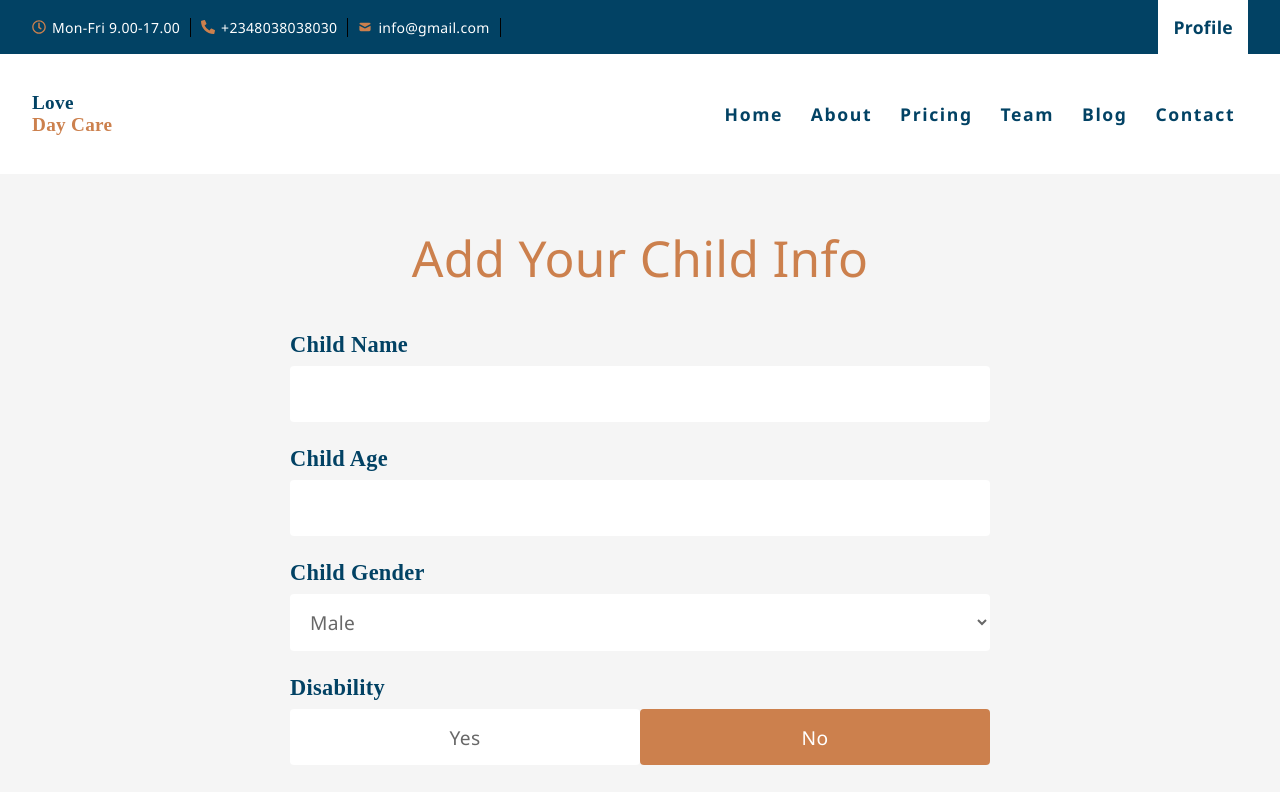
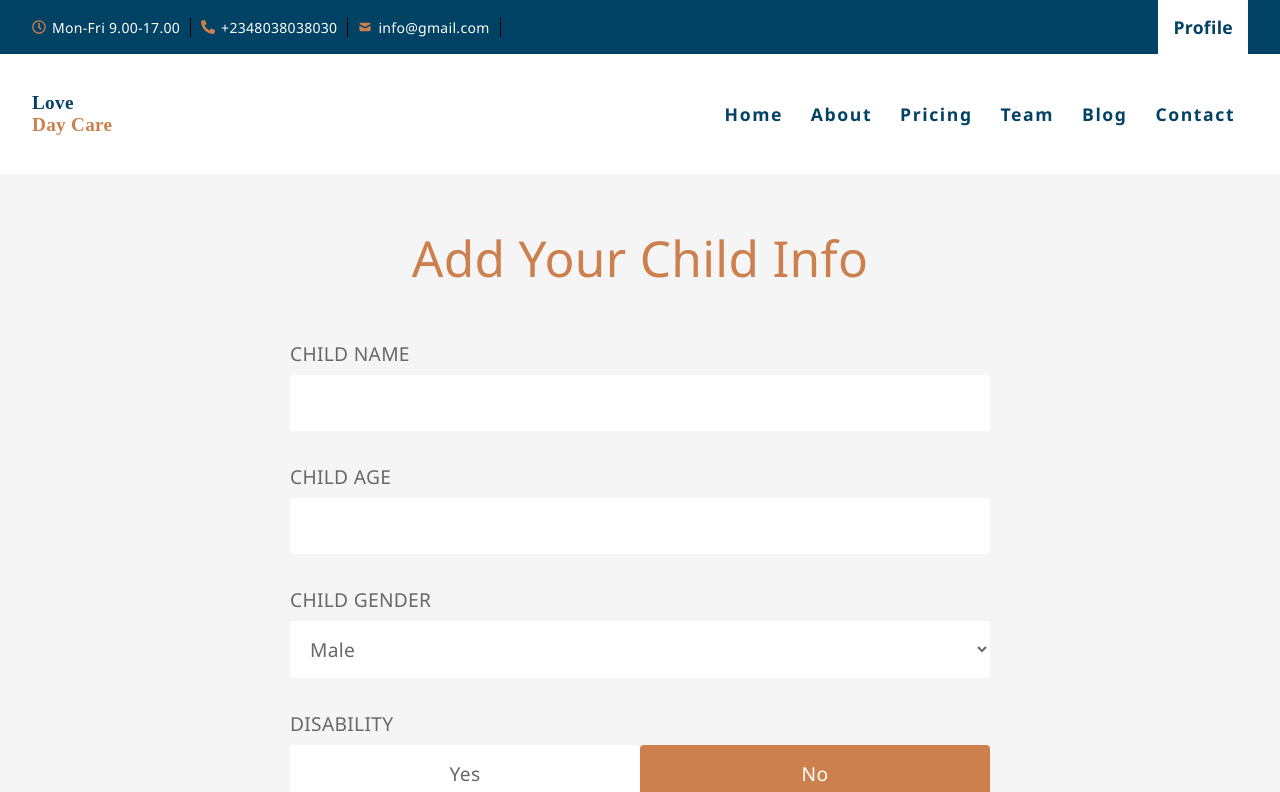
Before and after one commit to Ubongg/day-care, a React (Create React App) app: page /add-kid in a window 1280 px wide. Shown: the top 792 px of the page. Built offline with nearby package versions, Linux system fonts and the light colour scheme; no server answers; sample sign-in values are in the browser's storage.

Commit message:
changed a few

```diff
--- a/src/pages/About.js
+++ b/src/pages/About.js
@@ -67,7 +67,7 @@ const About = () => {
             </div>
           </div>
           <button>
-            <NavLink to="/login">Join Us</NavLink>
+            <NavLink to="/profile">Join Us</NavLink>
           </button>
         </div>
         <div className="img-cont">
--- a/src/pages/Profile.js
+++ b/src/pages/Profile.js
@@ -65,7 +65,7 @@ const Profile = () => {
     auth.signOut();
     toast.success("Signed out successfully");
 
-    navigate("/login");
+    navigate("/");
   };
 
   const onSubmit = async () => {
--- a/src/styles/AddChild.css
+++ b/src/styles/AddChild.css
@@ -16,12 +16,19 @@
   width: 100%;
 }
 .formLabel {
-  font-size: 1.2rem;
+  /* font-size: 1.2rem;
   font-weight: 600;
   margin: 1.5rem 0 0.5rem;
   display: block;
   color: var(--primaryColor);
-  font-family: "Fredoka One", cursive;
+  font-family: "Fredoka One", cursive; */
+  display: block;
+  margin: 2rem 0 0.5rem;
+  letter-spacing: var(--spacing);
+  font-size: 1.1rem;
+  font-weight: 500;
+  color: var(--mainGrey);
+  text-transform: uppercase;
 }
 .formButtons {
   display: flex;
@@ -141,7 +148,7 @@
     font-size: 3.1rem;
   }
   .formLabel {
-    font-size: 1.4rem;
+    font-size: 1.2rem;
   }
   .formInputName,
   .formInputAge,
--- a/src/styles/Navbar.css
+++ b/src/styles/Navbar.css
@@ -14,7 +14,7 @@
 .nav-toggle {
   font-size: 1.8rem;
   padding-top: 8px;
-  color: var(--mainBlue);
+  color: var(--mainGrey);
   background: transparent;
   border-color: transparent;
   transition: var(--mainTransition);
--- a/src/styles/Profile.css
+++ b/src/styles/Profile.css
@@ -63,7 +63,7 @@
   border: none;
   font-size: 1.1rem;
   padding: 5px;
-  color: var(--mainGrey);
+  color: var(--mainBlack);
 }
 .profileNameActive,
 .profileEmailActive {
@@ -84,11 +84,11 @@
   background-color: #fff;
   padding: 20px;
   box-shadow: rgba(0, 0, 0, 0.2);
-  color: var(--mainGrey);
+  color: var(--mainBlack);
   transition: var(--mainTransition);
 }
 .addChild:hover {
-  color: var(--primaryColor);
+  color: var(--mainGrey);
 }
 .addChild p {
   font-size: 1.1rem;
```
